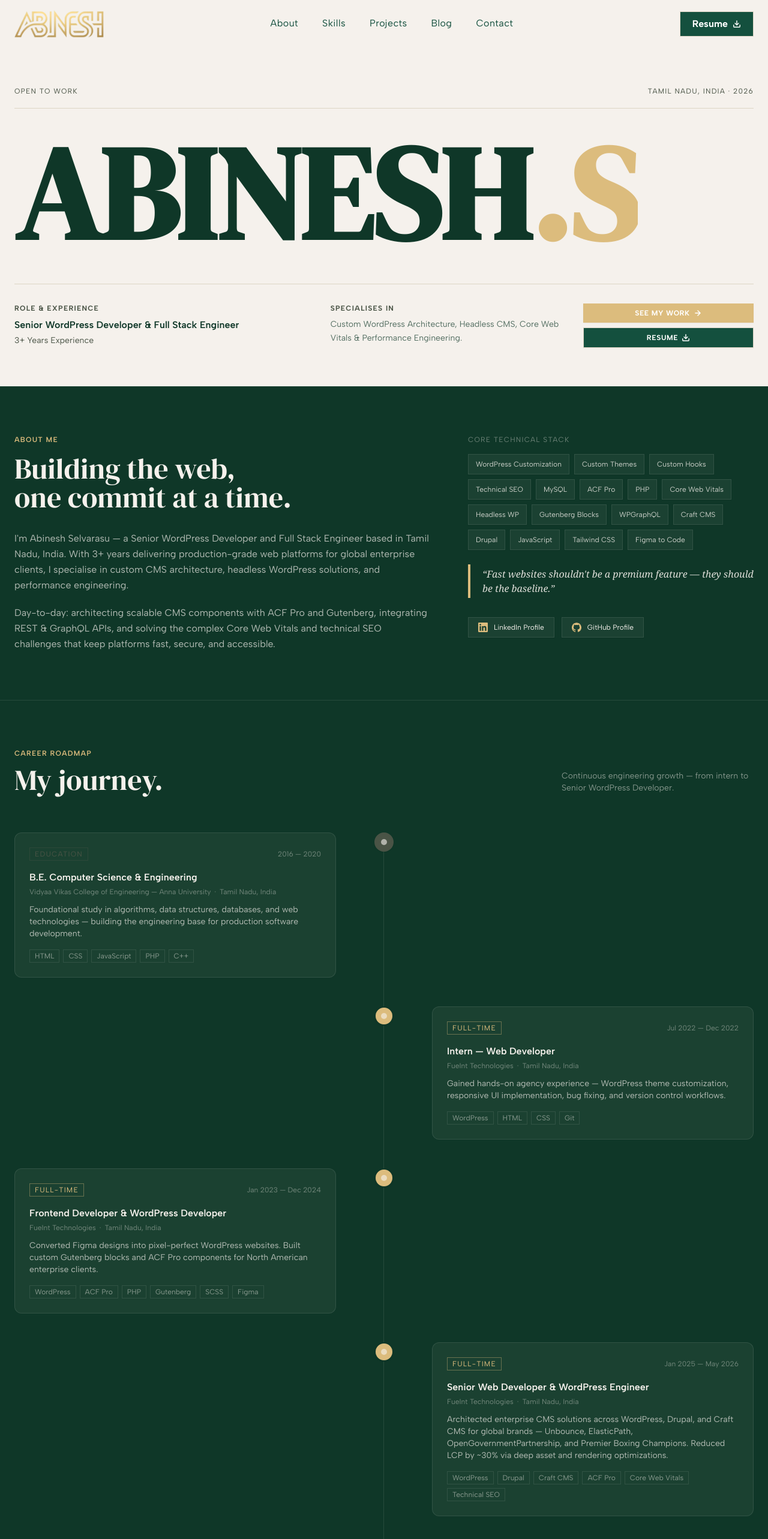
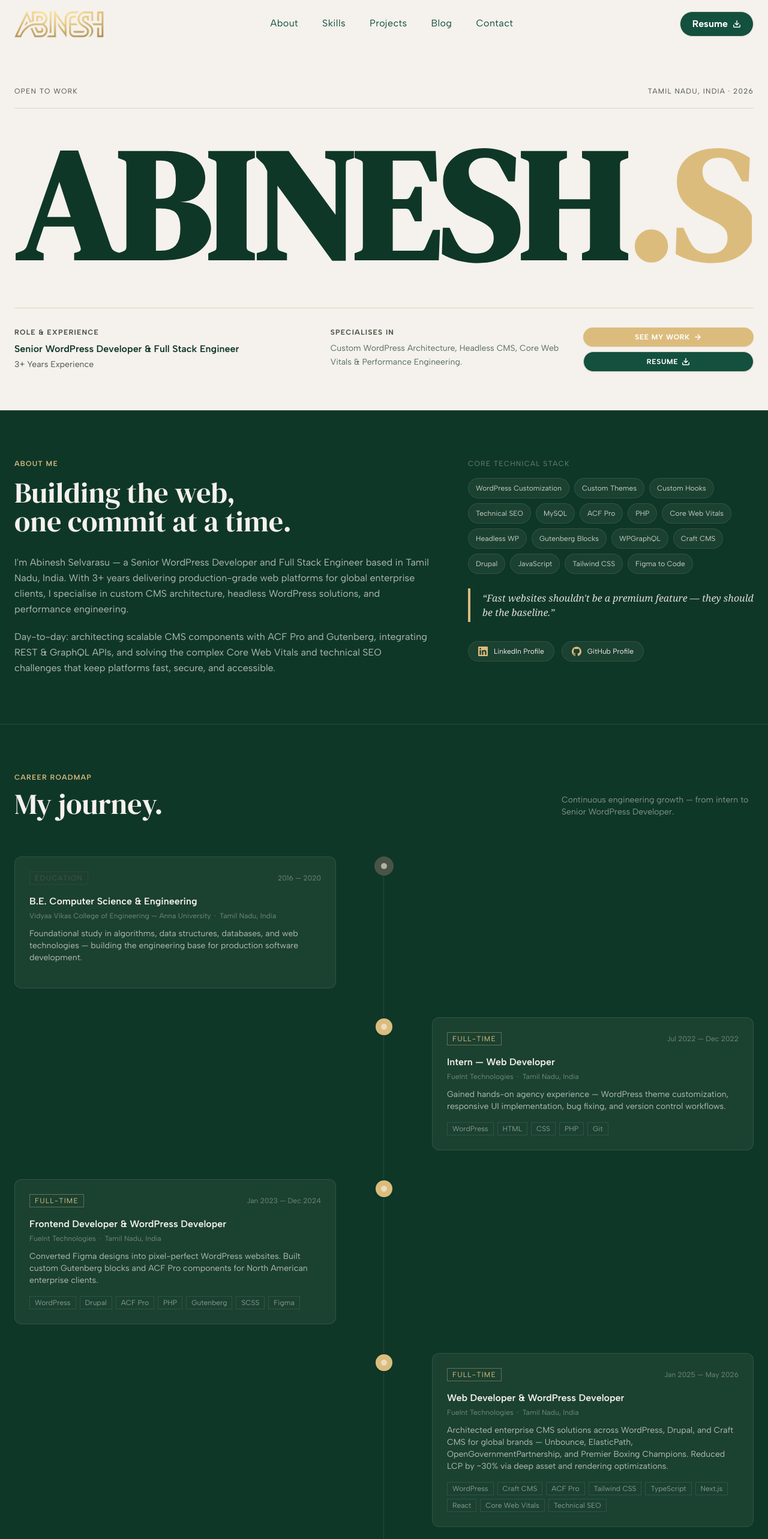
Before and after one commit to abinesh-selva/abineshspotlight, a Next.js app: page / in a window 1280 px wide. Shown: the top 2566 px of the page at 60% size. Built offline with nearby package versions, Linux system fonts and the light colour scheme.

Commit message:
Scroll to reveal animation across added

```diff
--- a/components/About.tsx
+++ b/components/About.tsx
@@ -14,7 +14,7 @@ const milestones = [
     company: 'Vidyaa Vikas College of Engineering — Anna University',
     location: 'Tamil Nadu, India',
     desc: 'Foundational study in algorithms, data structures, databases, and web technologies — building the engineering base for production software development.',
-    tags: ['HTML', 'CSS', 'JavaScript', 'PHP', 'C++'],
+    tags: [],
   },
   {
     year: 'Jul 2022',
@@ -24,7 +24,7 @@ const milestones = [
     company: 'FueInt Technologies',
     location: 'Tamil Nadu, India',
     desc: 'Gained hands-on agency experience — WordPress theme customization, responsive UI implementation, bug fixing, and version control workflows.',
-    tags: ['WordPress', 'HTML', 'CSS', 'Git'],
+    tags: ['WordPress', 'HTML', 'CSS', 'PHP', 'Git'],
   },
   {
     year: 'Jan 2023',
@@ -34,17 +34,17 @@ const milestones = [
     company: 'FueInt Technologies',
     location: 'Tamil Nadu, India',
     desc: 'Converted Figma designs into pixel-perfect WordPress websites. Built custom Gutenberg blocks and ACF Pro components for North American enterprise clients.',
-    tags: ['WordPress', 'ACF Pro', 'PHP', 'Gutenberg', 'SCSS', 'Figma'],
+    tags: ['WordPress', 'Drupal', 'ACF Pro', 'PHP', 'Gutenberg', 'SCSS', 'Figma'],
   },
   {
     year: 'Jan 2025',
     end: 'May 2026',
     type: 'work',
-    title: 'Senior Web Developer & WordPress Engineer',
+    title: 'Web Developer & WordPress Developer',
     company: 'FueInt Technologies',
     location: 'Tamil Nadu, India',
     desc: 'Architected enterprise CMS solutions across WordPress, Drupal, and Craft CMS for global brands — Unbounce, ElasticPath, OpenGovernmentPartnership, and Premier Boxing Champions. Reduced LCP by ~30% via deep asset and rendering optimizations.',
-    tags: ['WordPress', 'Drupal', 'Craft CMS', 'ACF Pro', 'Core Web Vitals', 'Technical SEO'],
+    tags: ['WordPress', 'Craft CMS', 'ACF Pro', 'Tailwind CSS', 'TypeScript','Next.js', 'React', 'Core Web Vitals', 'Technical SEO'],
   },
 ]
 
@@ -89,7 +89,7 @@ export default function About() {
                 {tags.map((tag) => (
                   <span
                     key={tag}
-                    className="px-3 py-2 text-xs font-mono text-canvas/80 bg-canvas/5 border border-canvas/10 hover:bg-accent hover:border-accent hover:text-ink transition-all cursor-default shadow-sm"
+                    className="px-3 py-2 text-xs font-mono text-canvas/80 bg-canvas/5 border border-canvas/10 hover:bg-accent hover:border-accent hover:text-ink transition-all cursor-default shadow-sm rounded-full"
                   >
                     {tag}
                   </span>
@@ -108,7 +108,7 @@ export default function About() {
                 target="_blank"
                 rel="noopener noreferrer"
                 aria-label="LinkedIn Profile"
-                className="group flex items-center gap-2.5 px-4 py-2 border border-canvas/10 bg-canvas/5 text-xs font-mono text-canvas hover:border-accent hover:text-accent hover:bg-canvas/10 transition-all shadow-sm"
+                className="group flex items-center gap-2.5 px-4 py-2 border border-canvas/10 bg-canvas/5 text-xs font-mono text-canvas hover:border-accent hover:text-accent hover:bg-canvas/10 transition-all shadow-sm rounded-full"
               >
                 <svg className="w-4 h-4 text-accent" viewBox="0 0 24 24" fill="currentColor"><path d="M20.447 20.452h-3.554v-5.569c0-1.328-.027-3.037-1.852-3.037-1.853 0-2.136 1.445-2.136 2.939v5.667H9.351V9h3.414v1.561h.046c.477-.9 1.637-1.85 3.37-1.85 3.601 0 4.267 2.37 4.267 5.455v6.286zM5.337 7.433a2.062 2.062 0 01-2.063-2.065 2.064 2.064 0 112.063 2.065zm1.782 13.019H3.555V9h3.564v11.452zM22.225 0H1.771C.792 0 0 .774 0 1.729v20.542C0 23.227.792 24 1.771 24h20.451C23.2 24 24 23.227 24 22.271V1.729C24 .774 23.2 0 22.222 0h.003z"/></svg>
                 LinkedIn Profile
@@ -118,7 +118,7 @@ export default function About() {
                 target="_blank"
                 rel="noopener noreferrer"
                 aria-label="GitHub Profile"
-                className="group flex items-center gap-2.5 px-4 py-2 border border-canvas/10 bg-canvas/5 text-xs font-mono text-canvas hover:border-accent hover:text-accent hover:bg-canvas/10 transition-all shadow-sm"
+                className="group flex items-center gap-2.5 px-4 py-2 border border-canvas/10 bg-canvas/5 text-xs font-mono text-canvas hover:border-accent hover:text-accent hover:bg-canvas/10 transition-all shadow-sm rounded-full"
               >
                 <svg className="w-4 h-4 text-accent" viewBox="0 0 24 24" fill="currentColor"><path d="M12 .297c-6.63 0-12 5.373-12 12 0 5.303 3.438 9.8 8.205 11.385.6.113.82-.258.82-.577 0-.285-.01-1.04-.015-2.04-3.338.724-4.042-1.61-4.042-1.61C4.422 18.07 3.633 17.7 3.633 17.7c-1.087-.744.084-.729.084-.729 1.205.084 1.838 1.236 1.838 1.236 1.07 1.835 2.809 1.305 3.495.998.108-.776.417-1.305.76-1.605-2.665-.3-5.466-1.332-5.466-5.93 0-1.31.465-2.38 1.235-3.22-.135-.303-.54-1.523.105-3.176 0 0 1.005-.322 3.3 1.23.96-.267 1.98-.399 3-.405 1.02.006 2.04.138 3 .405 2.28-1.552 3.285-1.23 3.285-1.23.645 1.653.24 2.873.12 3.176.765.84 1.23 1.91 1.23 3.22 0 4.61-2.805 5.625-5.475 5.92.42.36.81 1.096.81 2.22 0 1.606-.015 2.896-.015 3.286 0 .315.21.69.825.57C20.565 22.092 24 17.592 24 12.297c0-6.627-5.373-12-12-12"/></svg>
                 GitHub Profile
@@ -176,13 +176,15 @@ export default function About() {
                         {item.company}<span className="mx-1.5">·</span>{item.location}
                       </p>
                       <p className="text-canvas/70 text-xs sm:text-sm leading-relaxed mb-4">{item.desc}</p>
+                      {item.tags && item.tags.length > 0 && item.tags[0] !== '' && (
                         <div className="flex flex-wrap gap-1.5">
-                        {item.tags.map((tag) => (
+                          {item.tags.filter(tag => tag.trim() !== '').map((tag) => (
                             <span key={tag} className="text-xs font-mono text-canvas/50 border border-canvas/10 px-2 py-0.5 hover:bg-accent hover:border-accent hover:text-ink transition-all cursor-default">
                               {tag}
                             </span>
                           ))}
                         </div>
+                      )}
                     </div>
                   </div>
 
--- a/components/Hero.tsx
+++ b/components/Hero.tsx
@@ -36,14 +36,14 @@ export default function Hero() {
 
             {/* Top Half */}
             <span
-              className="block whitespace-nowrap text-6xl sm:text-7xl md:text-9xl lg:text-[170px] xl:text-[220px] text-ink transition-transform duration-500 ease-out group-hover:-translate-y-3 md:group-hover:-translate-y-6 clip-half-top"
+              className="block whitespace-nowrap text-6xl sm:text-7xl md:text-9xl lg:text-[200px] xl:text-[260px] text-ink transition-transform duration-500 ease-out group-hover:-translate-y-3 md:group-hover:-translate-y-6 clip-half-top"
             >
               {firstPart}<span className="text-accent">{lastPart}</span>
             </span>
 
             {/* Bottom Half */}
             <span
-              className="absolute top-0 left-0 whitespace-nowrap text-6xl sm:text-7xl md:text-9xl lg:text-[170px] xl:text-[220px] text-ink transition-transform duration-500 ease-out group-hover:translate-y-3 md:group-hover:translate-y-6 clip-half-bottom"
+              className="absolute top-0 left-0 whitespace-nowrap text-6xl sm:text-7xl md:text-9xl lg:text-[200px] xl:text-[260px] text-ink transition-transform duration-500 ease-out group-hover:translate-y-3 md:group-hover:translate-y-6 clip-half-bottom"
               aria-hidden="true"
             >
               {firstPart}<span className="text-accent">{lastPart}</span>
@@ -54,7 +54,7 @@ export default function Hero() {
       </div>
 
       <div className="container mx-auto px-6 pb-12 md:pb-16">
-        <div className="grid grid-cols-1 md:grid-cols-2 lg:grid-cols-12 gap-6 lg:gap-8 pt-8 border-t border-rule items-start">
+        <div className="grid grid-cols-1 md:grid-cols-2 lg:grid-cols-12 gap-16 lg:gap-8 pt-8 border-t border-rule items-start">
           <div className="lg:col-span-5">
             <p className="text-xs font-mono text-mist font-bold uppercase tracking-widest mb-2">Role &amp; Experience</p>
             <p className="text-ink font-semibold text-base sm:whitespace-nowrap">Senior WordPress Developer &amp; Full Stack Engineer</p>
@@ -71,7 +71,7 @@ export default function Hero() {
           <div className="lg:col-span-3 flex flex-col gap-2">
             <a
               href="#projects"
-              className="group px-4 py-2 bg-accent text-white text-xs font-bold uppercase tracking-wider hover:bg-forest transition-colors hover:text-accent flex items-center justify-center gap-1.5 shadow-sm"
+              className="group px-4 py-2 bg-accent text-white text-xs font-bold uppercase tracking-wider hover:bg-forest transition-colors hover:text-accent flex items-center justify-center gap-1.5 shadow-sm rounded-full"
             >
               See my work
               <svg className="w-3.5 h-3.5 transition-transform group-hover:translate-x-0.5" viewBox="0 0 24 24" fill="none" stroke="currentColor" strokeWidth="2.5" strokeLinecap="round" strokeLinejoin="round">
@@ -82,7 +82,7 @@ export default function Hero() {
               href="/resume/Resume.pdf"
               target="_blank"
               rel="noopener noreferrer"
-              className="px-4 py-2 border border-rule text-white text-xs font-bold uppercase tracking-wider bg-forest hover:bg-accent hover:text-forest transition-all text-center flex items-center justify-center gap-1.5 shadow-sm"
+              className="px-4 py-2 border border-rule text-white text-xs font-bold uppercase tracking-wider bg-forest hover:bg-accent hover:text-forest transition-all text-center flex items-center justify-center gap-1.5 shadow-sm rounded-full"
             >
               Resume
               <svg className="w-3.5 h-3.5" viewBox="0 0 24 24" fill="none" stroke="currentColor" strokeWidth="2.5" strokeLinecap="round" strokeLinejoin="round">
--- a/components/Nav.tsx
+++ b/components/Nav.tsx
@@ -58,7 +58,7 @@ export default function Nav() {
             href="/resume/Resume.pdf"
             target="_blank"
             rel="noopener noreferrer"
-            className="hidden lg:inline-flex items-center gap-2 px-5 py-2 border border-rule text-base font-bold text-white bg-forest hover:bg-accent hover:text-forest transition-all z-50"
+            className="hidden lg:inline-flex items-center gap-2 px-5 py-2 border border-rule text-base font-bold text-white bg-forest hover:bg-accent hover:text-forest transition-all z-50 rounded-full"
           >
             Resume
             <svg className="w-3.5 h-3.5" viewBox="0 0 24 24" fill="none" stroke="currentColor" strokeWidth="2.5" strokeLinecap="round" strokeLinejoin="round">
@@ -102,7 +102,7 @@ export default function Nav() {
           target="_blank"
           rel="noopener noreferrer"
           onClick={close}
-          className="group mobile-nav-link inline-flex items-center gap-3 px-8 py-4 border border-canvas border-opacity-20 text-base font-bold text-canvas hover:text-accent hover:border-accent transition-all"
+          className="group mobile-nav-link inline-flex items-center gap-3 px-8 py-4 border border-canvas border-opacity-20 text-base font-bold text-canvas hover:text-accent hover:border-accent transition-all rounded-full"
         >
           Download Resume
           <svg className="w-4 h-4 transition-transform group-hover:translate-y-0.5" viewBox="0 0 24 24" fill="none" stroke="currentColor" strokeWidth="2.5" strokeLinecap="round" strokeLinejoin="round">
--- a/components/Projects.tsx
+++ b/components/Projects.tsx
@@ -247,7 +247,7 @@ export default function Projects() {
       <div className="container mx-auto px-6">
 
         {/* Header */}
-        <div className="flex flex-col md:flex-row justify-between md:items-end mb-10 gap-6">
+        <div className="flex flex-col md:flex-row justify-between md:items-end mb-10 gap-6 reveal-text">
           <div>
             <p className="text-xs font-mono text-accent uppercase tracking-widest mb-3 font-semibold">Selected Work</p>
             <h2 className="font-display font-normal text-4xl md:text-6xl text-canvas tracking-tight leading-tight">
@@ -268,7 +268,7 @@ export default function Projects() {
               <button
                 key={f}
                 onClick={() => setActive(f)}
-                className={`px-4 py-1.5 text-xs font-mono font-medium rounded-lg transition-all duration-300 ${
+                className={`px-4 py-1.5 text-xs font-mono font-medium rounded-full transition-all duration-300 ${
                   active === f
                     ? 'bg-accent text-ink font-bold shadow-md scale-105'
                     : 'bg-canvas/5 text-canvas/50 border border-canvas/10 hover:bg-accent/20 hover:text-canvas'
@@ -358,7 +358,7 @@ function BentoCard({ project, index, groupLabel }: { project: Project; index: nu
 
   return (
     <article
-      className={`group relative flex flex-col justify-between border border-canvas/10 hover:border-accent/50 bg-canvas/5 hover:bg-canvas/[0.08] transition-all duration-300 p-5 sm:p-6 rounded-2xl shadow-md ${
+      className={`reveal-text group relative flex flex-col justify-between border border-canvas/10 hover:border-accent/50 bg-canvas/5 hover:bg-canvas/[0.08] transition-all duration-300 p-5 sm:p-6 rounded-2xl shadow-md ${
         isFeatured ? 'col-span-1 md:col-span-2 lg:col-span-2 border-accent/20 bg-canvas/[0.07]' : 'col-span-1'
       }`}
     >
--- a/components/Services.tsx
+++ b/components/Services.tsx
@@ -53,7 +53,7 @@ export default function Services() {
   return (
     <section id="services" className="py-20 lg:py-24 bg-canvas border-t border-rule">
       <div className="container mx-auto px-6">
-        <div className="flex flex-col md:flex-row justify-between">
+        <div className="flex flex-col md:flex-row justify-between reveal-text">
           <h2 className="font-display font-normal text-4xl md:text-5xl text-ink leading-tight mb-10 md:mb-20">
             My expertise.
           </h2>
--- a/components/Skills.tsx
+++ b/components/Skills.tsx
@@ -235,7 +235,7 @@ export default function Skills() {
                 <div
                   key={`r1-${item.name}-${idx}`}
                   onClick={() => setSelectedSkill(item)}
-                  className="w-auto shrink-0 mx-2.5 p-4 sm:p-5 rounded-2xl bg-paper border border-rule hover:border-forest/40 hover:bg-paper/80 hover:scale-105 transition-all duration-300 cursor-pointer group flex flex-col items-center justify-center text-center shadow-sm"
+                  className="w-auto shrink-0 mx-2.5 p-4 sm:p-5 hover:scale-105 transition-all duration-300 cursor-pointer group flex flex-col items-center justify-center text-center"
                 >
                   {/* Accurate Logo Container */}
                   <div className={`w-12 h-12 sm:w-14 sm:h-14 rounded-2xl border flex items-center justify-center mb-3 transition-transform group-hover:scale-110 ${item.color}`}>
@@ -264,7 +264,7 @@ export default function Skills() {
                 <div
                   key={`r2-${item.name}-${idx}`}
                   onClick={() => setSelectedSkill(item)}
-                  className="w-auto shrink-0 mx-2.5 p-4 sm:p-5 rounded-2xl bg-paper border border-rule hover:border-forest/40 hover:bg-paper/80 hover:scale-105 transition-all duration-300 cursor-pointer group flex flex-col items-center justify-center text-center shadow-sm"
+                  className="w-auto shrink-0 mx-2.5 p-4 sm:p-5 hover:scale-105 transition-all duration-300 cursor-pointer group flex flex-col items-center justify-center text-center"
                 >
                   {/* Accurate Logo Container */}
                   <div className={`w-12 h-12 sm:w-14 sm:h-14 rounded-2xl border flex items-center justify-center mb-3 transition-transform group-hover:scale-110 ${item.color}`}>
--- a/components/Timeline.tsx
+++ b/components/Timeline.tsx
@@ -6,7 +6,7 @@ const milestones = [
     company: 'Vidyaa Vikas College of Engineering — Anna University',
     location: 'Tamil Nadu, India',
     desc: 'Began formal study in algorithms, data structures, databases, and web fundamentals — the foundation for a full-stack development career.',
-    tags: ['HTML', 'CSS', 'JavaScript', 'PHP', 'C++'],
+    tags: [],
     end: '2020',
   },
   {
@@ -32,7 +32,7 @@ const milestones = [
   {
     year: 'Jan 2025',
     type: 'work',
-    title: 'Senior Web Developer & WordPress Engineer',
+    title: 'Web Developer & WordPress Developer',
     company: 'FueInt Technologies',
     location: 'Tamil Nadu, India',
     desc: 'Architected CMS solutions across WordPress, Drupal, and Craft CMS for global enterprise clients — Unbounce, ElasticPath, OpenGovernmentPartnership, Premier Boxing Champions and more. Reduced LCP by ~30% via deep performance optimisation.',
@@ -63,7 +63,7 @@ export default function Timeline() {
       <div className="container mx-auto px-6">
 
         {/* Header */}
-        <div className="flex flex-col md:flex-row justify-between md:items-end mb-16 gap-4">
+        <div className="flex flex-col md:flex-row justify-between md:items-end mb-16 gap-4 reveal-text">
           <div>
             <p className="text-xs font-mono text-mist uppercase tracking-widest mb-3">Career Roadmap</p>
             <h2 className="font-display font-normal text-4xl md:text-5xl text-ink leading-tight">
@@ -123,8 +123,9 @@ export default function Timeline() {
                       </p>
 
                       {/* Tags */}
+                      {item.tags && item.tags.length > 0 && item.tags[0] !== '' && (
                         <div className="flex flex-wrap gap-1.5">
-                        {item.tags.map((tag) => (
+                          {item.tags.filter(tag => tag.trim() !== '').map((tag) => (
                             <span
                               key={tag}
                               className="text-xs font-mono text-mist border border-rule px-2 py-0.5 hover:border-accent hover:text-accent transition-all cursor-default"
@@ -133,6 +134,7 @@ export default function Timeline() {
                             </span>
                           ))}
                         </div>
+                      )}
                     </div>
                   </div>
 
```
Also changed, not shown: components/Blog.tsx (+5 -5 lines), components/Contact.tsx (+5 -5 lines). Lines whose indentation alone changed are shown as unchanged.
